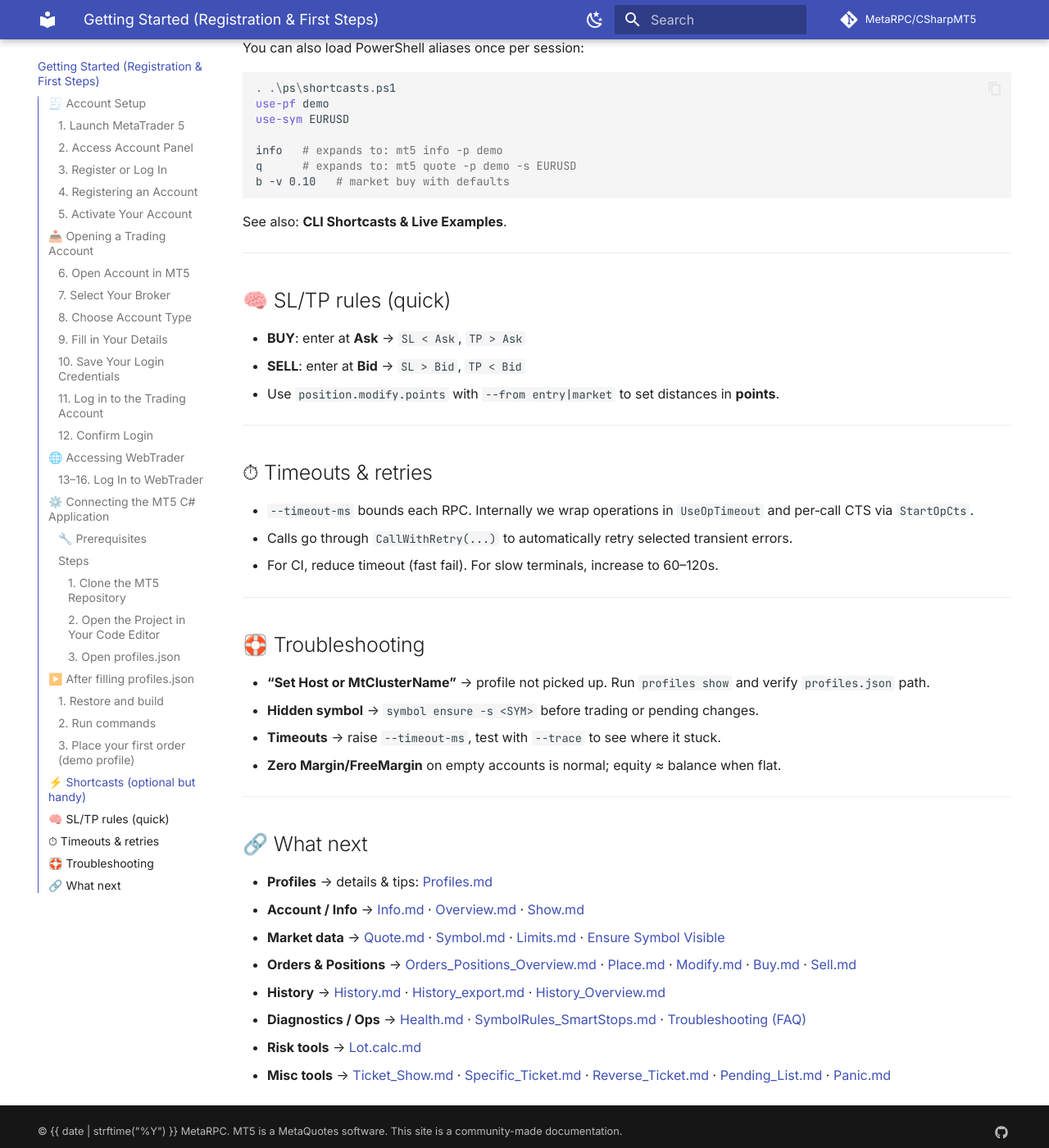
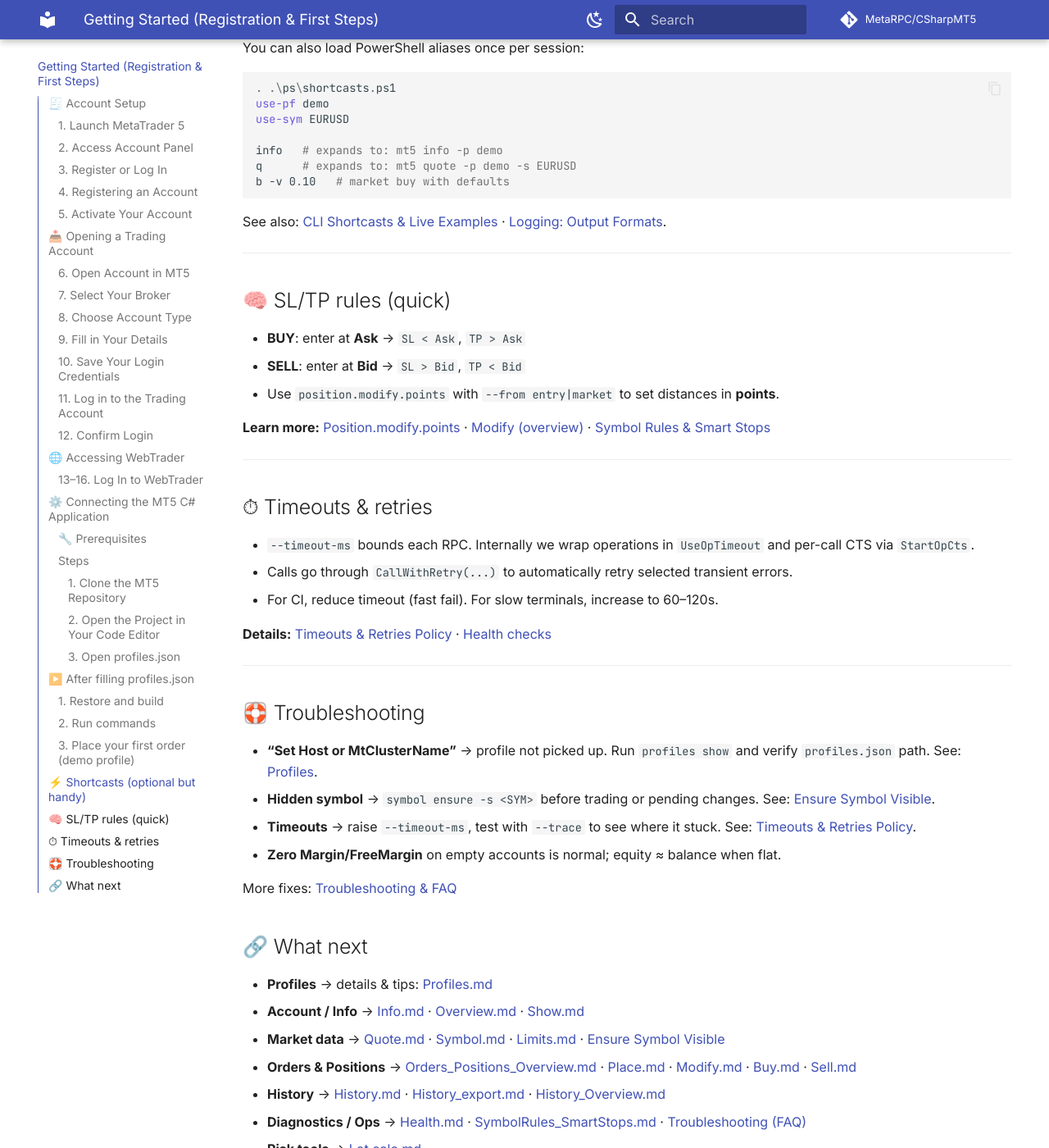
Before and after one commit to MetaRPC/CSharpMT5, an MkDocs documentation site: the page built from docs/index.md, in a window 1280 px wide and 1400 px high, scrolled down 8535 px. Shown: the whole window at 82% size. Built offline with MkDocs 1.6.1 and Material for MkDocs 9.7.7, drawn with Linux system fonts in a browser that asks for light colours; comment, search, counter and statistics services are not loaded.

Commit message:
Update index.md

````diff
--- a/docs/index.md
+++ b/docs/index.md
@@ -197,7 +197,7 @@ q      # expands to: mt5 quote -p demo -s EURUSD
 b -v 0.10   # market buy with defaults
 ```
 
-See also: **CLI Shortcasts & Live Examples**.
+See also: [CLI Shortcasts & Live Examples](Shortcasts_LiveExamples.md) · [Logging: Output Formats](Logging_OutputFormats.md).
 
 ---
 
@@ -207,24 +207,29 @@ See also: **CLI Shortcasts & Live Examples**.
 * **SELL**: enter at **Bid** → `SL > Bid`, `TP < Bid`
 * Use `position.modify.points` with `--from entry|market` to set distances in **points**.
 
+**Learn more:** [Position.modify.points](Orders_Positions/Position.modify.points.md) · [Modify (overview)](Orders_Positions/Modify.md) · [Symbol Rules & Smart Stops](SymbolRules_SmartStops.md)
+
 ---
 
 ## ⏱ Timeouts & retries
 
-* `--timeout-ms` bounds each RPC. Internally we wrap operations in `UseOpTimeout` and per‑call CTS via `StartOpCts`.
+* `--timeout-ms` bounds each RPC. Internally we wrap operations in `UseOpTimeout` and per-call CTS via `StartOpCts`.
 * Calls go through `CallWithRetry(...)` to automatically retry selected transient errors.
 * For CI, reduce timeout (fast fail). For slow terminals, increase to 60–120s.
+
+**Details:** [Timeouts & Retries Policy](Timeouts_RetriesPolicy.md) · [Health checks](Diagnostics/Health.md)
 
 ---
 
 ## 🛟 Troubleshooting
 
-* **“Set Host or MtClusterName”** → profile not picked up. Run `profiles show` and verify `profiles.json` path.
-* **Hidden symbol** → `symbol ensure -s <SYM>` before trading or pending changes.
-* **Timeouts** → raise `--timeout-ms`, test with `--trace` to see where it stuck.
+* **“Set Host or MtClusterName”** → profile not picked up. Run `profiles show` and verify `profiles.json` path. See: [Profiles](Account/Profiles.md).
+* **Hidden symbol** → `symbol ensure -s <SYM>` before trading or pending changes. See: [Ensure Symbol Visible](Market_Data/Ensure_Symbol_Visible.md).
+* **Timeouts** → raise `--timeout-ms`, test with `--trace` to see where it stuck. See: [Timeouts & Retries Policy](Timeouts_RetriesPolicy.md).
 * **Zero Margin/FreeMargin** on empty accounts is normal; equity ≈ balance when flat.
 
----
+More fixes: [Troubleshooting & FAQ](Troubleshooting%28FAQ%29.md)
+
 
 ## 🔗 What next
 
````
